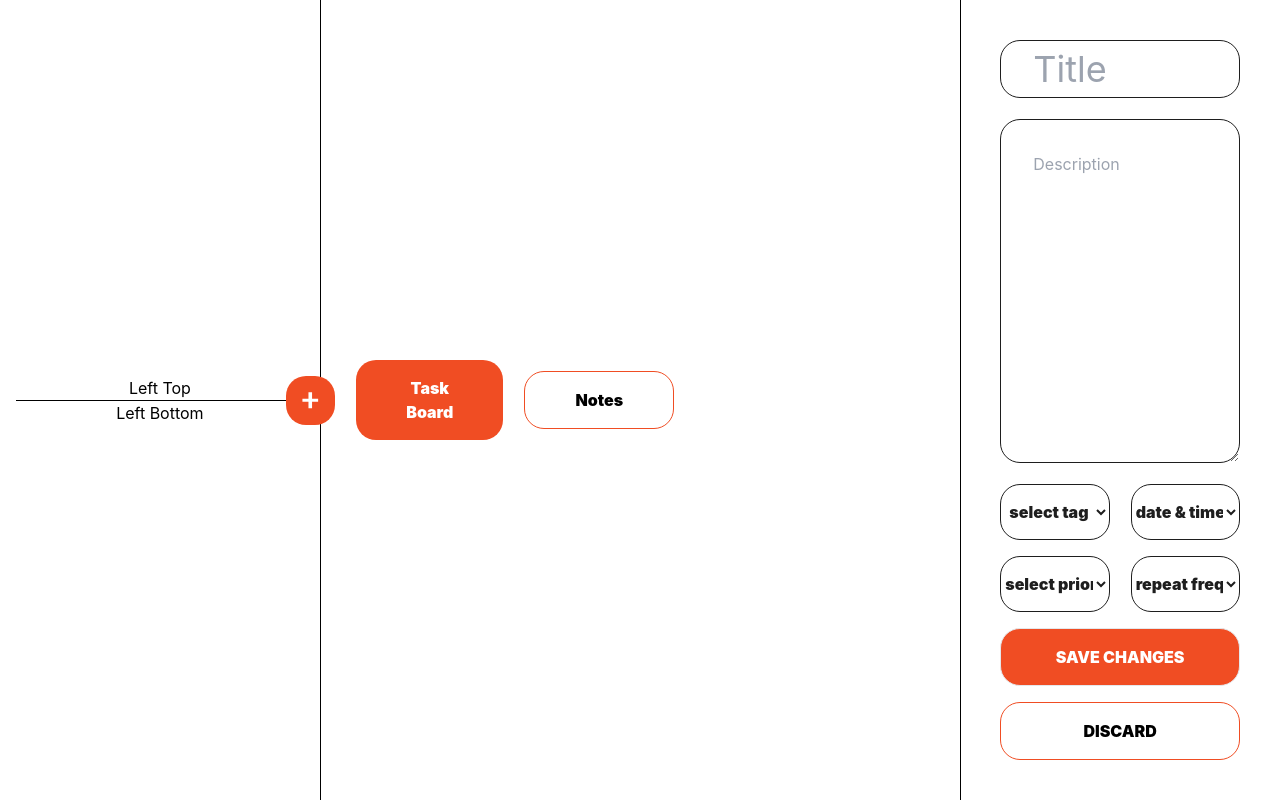
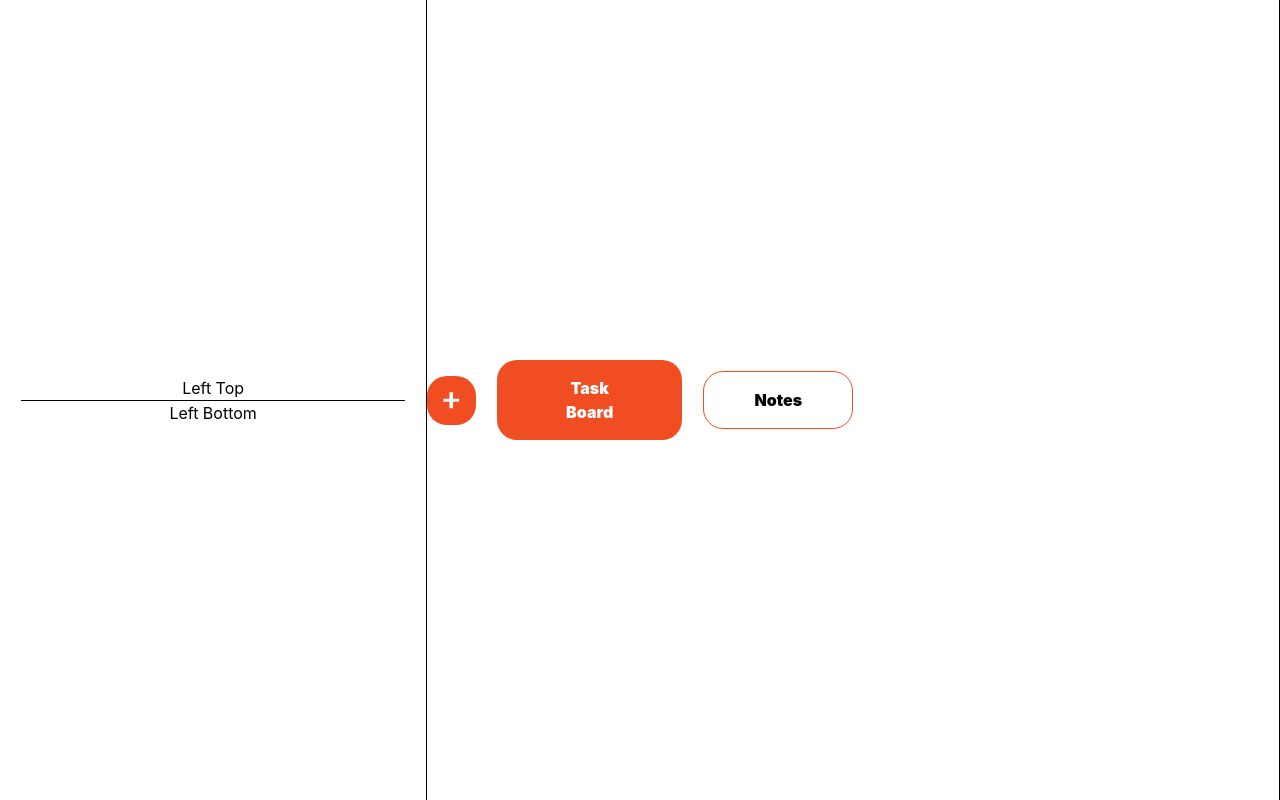
Before and after one commit to TarunVuppala/Task-Manager, a React (Create React App) app in the folder frontend/: page / in a window 1280 px wide. Built offline with nearby package versions, Linux system fonts and the light colour scheme.

Commit message:
formOpen

```diff
--- a/frontend/src/App.jsx
+++ b/frontend/src/App.jsx
@@ -1,7 +1,14 @@
+import React, { useState } from 'react';
+
 import './App.css';
 import Form from './TaskBoard/Form';
 import Navbar from './components/Navbar';
 function App() {
+  const [formOpen, setFormOpen] = useState(false);
+  const handleFormOpen = () => {
+    setFormOpen(!formOpen);
+  }
+
   return (
     <div className='flex flex-row justify-between items-center h-screen'>
 
@@ -14,15 +21,15 @@ function App() {
       <div className='w-[1px] h-screen bg-black'></div>
 
       <div className='w-full flex flex-col justify-between items-center'>
-        <Navbar></Navbar>
+        <Navbar handleFormOpen={handleFormOpen} />
       </div>
-
       <div className='w-[1px] h-screen bg-black'></div>
 
-      <div className='w-[50%] flex flex-col justify-between items-center'>
-        <Form></Form>
-      </div>
-
+      {formOpen &&
+        <div className='w-[50%] flex flex-col justify-between items-center'>
+          <Form />
+        </div>
+      }
     </div>
   );
 }
--- a/frontend/src/components/Navbar.jsx
+++ b/frontend/src/components/Navbar.jsx
@@ -1,17 +1,13 @@
 import React, { useState } from 'react'
 
 
-const Navbar = () => {
+const Navbar = ({handleFormOpen}) => {
   const [activeTab, setActiveTab] = useState("Task Board");
-
-  const handleClick = () => {
-    console.log("clicked")
-  }
 
   return (
     <div className='w-full flex md:flex-col'>
       <div className='flex flex-row items-center w-[50%] justify-center gap-[21px]'>
-        <button className='bg-[#F04D23] p-4  font-black text-white rounded-[20px]' onClick={handleClick}>
+        <button className='bg-[#F04D23] p-4  font-black text-white rounded-[20px]' onClick={handleFormOpen}>
           <svg width="17" height="17" viewBox="0 0 17 17" fill="none" xmlns="http://www.w3.org/2000/svg">
             <path d="M16.136 9.864H10.056V16.344H6.472V9.864H0.424V6.648H6.472V0.184H10.056V6.648H16.136V9.864Z" fill="white" />
           </svg>
```
Also changed, not shown: frontend/src/TaskBoard/Form.jsx (indentation only).
